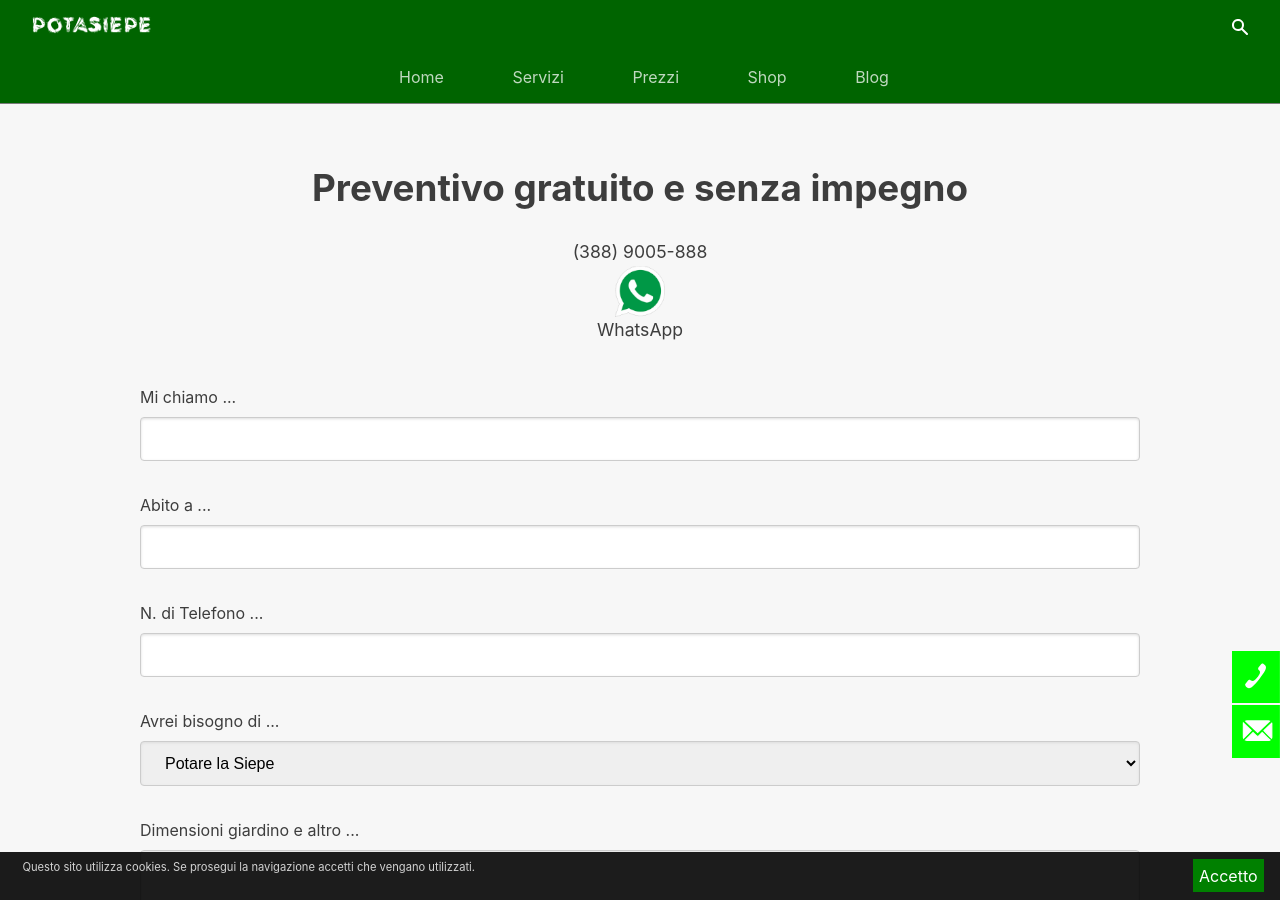
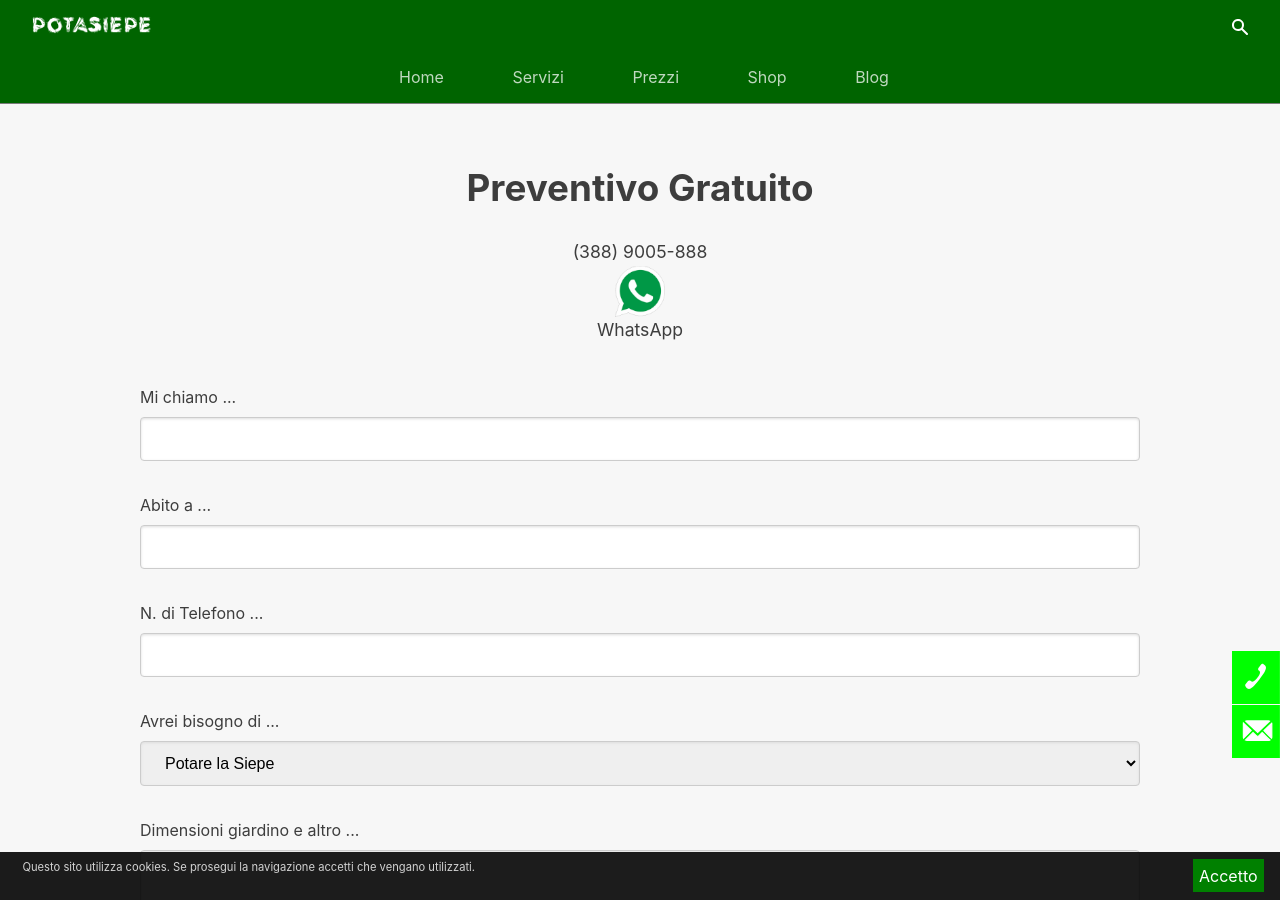
Before and after one commit to enricocaputo/potasiepe, a Jekyll site: the page built from pages/contatti.html, in a window 1280 px wide and 900 px high. Built offline with Jekyll 4.4.1, drawn with Linux system fonts in a browser that asks for light colours.

Commit message:
Update contatti.html

```diff
--- a/pages/contatti.html
+++ b/pages/contatti.html
@@ -4,7 +4,7 @@ title: URL Appuntamenti | Giardiniere PotaSiepe
 excerpt: Contatta Giardiniere PotaSiepe. Fissa un appuntamento. Chiedi un preventivo gratuito e senza impegno, via email e al telefono.
 permalink: /contatti/
 ---
-<h1>Preventivo gratuito e senza impegno</h1>
+<h1>Preventivo Gratuito</h1>
 <p class="text-center">(388) 9005-888<a title="Whatsapp di Giardiniere Potasiepe" href="https://wa.me/393889005888" target="_blank"><img class="" src="http://www.giardiniere-potasiepe.fvg.it/img/whatsapp.png" alt="Whatsapp di Potasiepe" width="50" border="0"></a>WhatsApp</p>
 
   <form action="https://www.enformed.io/glue4q0p" method="POST" >
```
